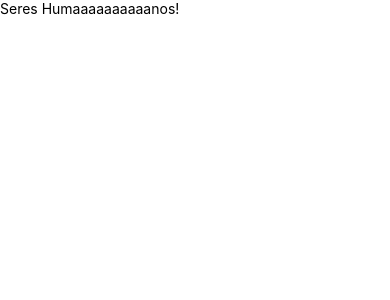
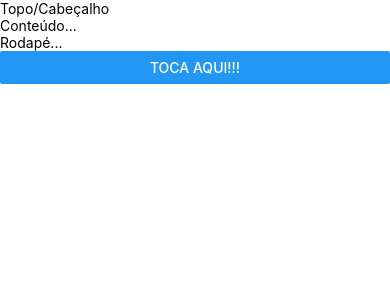
Before and after one commit to PhoenixFoxz/ola-react-native, a React Native app: screen / in a window 390 px wide. Shown: the top 300 px of the page. Built offline with nearby package versions, Linux system fonts and the light colour scheme.

Commit message:
Update App.js

```diff
--- a/App.js
+++ b/App.js
@@ -1,12 +1,32 @@
-import { StatusBar, Text, View } from "react-native";
+import {
+  Alert,
+  Button,
+  SafeAreaView,
+  StatusBar,
+  Text,
+  View,
+} from "react-native";
 
 export default function App() {
+  const vai = () => {
+    Alert.alert("Titulo da janela", "Fala parça!");
+  };
+
   return (
     <>
       <StatusBar />
-      <View>
-        <Text>Seres Humaaaaaaaaaanos!</Text>
-      </View>
+      <SafeAreaView>
+        <View>
+          <Text>Topo/Cabeçalho</Text>
+        </View>
+        <View>
+          <Text>Conteúdo...</Text>
+        </View>
+        <View>
+          <Text>Rodapé...</Text>
+          <Button title="Toca aqui!!!" onPress={vai} />
+        </View>
+      </SafeAreaView>
     </>
   );
 }
```
